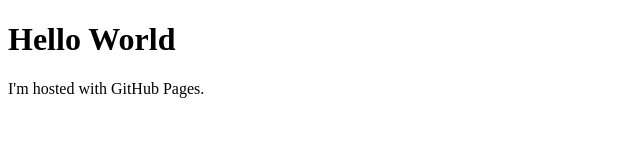
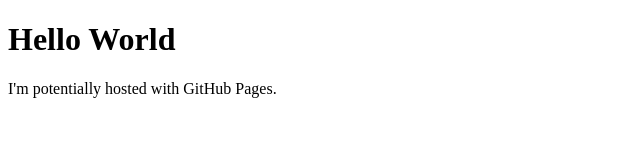
Before and after one commit to Emma-Fitzmaurice/emma-fitzmaurice.github.io, a plain HTML site: page index.html in a window 1280 px wide. Shown: the whole page, without its empty margins (0-640 px from the left). Drawn offline with Linux system fonts and the light colour scheme.

Commit message:
Update index.html

```diff
--- a/index.html
+++ b/index.html
@@ -2,6 +2,6 @@
 <html>
 <body>
 <h1>Hello World</h1>
-<p>I'm hosted with GitHub Pages.</p>
+<p>I'm potentially hosted with GitHub Pages.</p>
 </body>
 </html>
```
